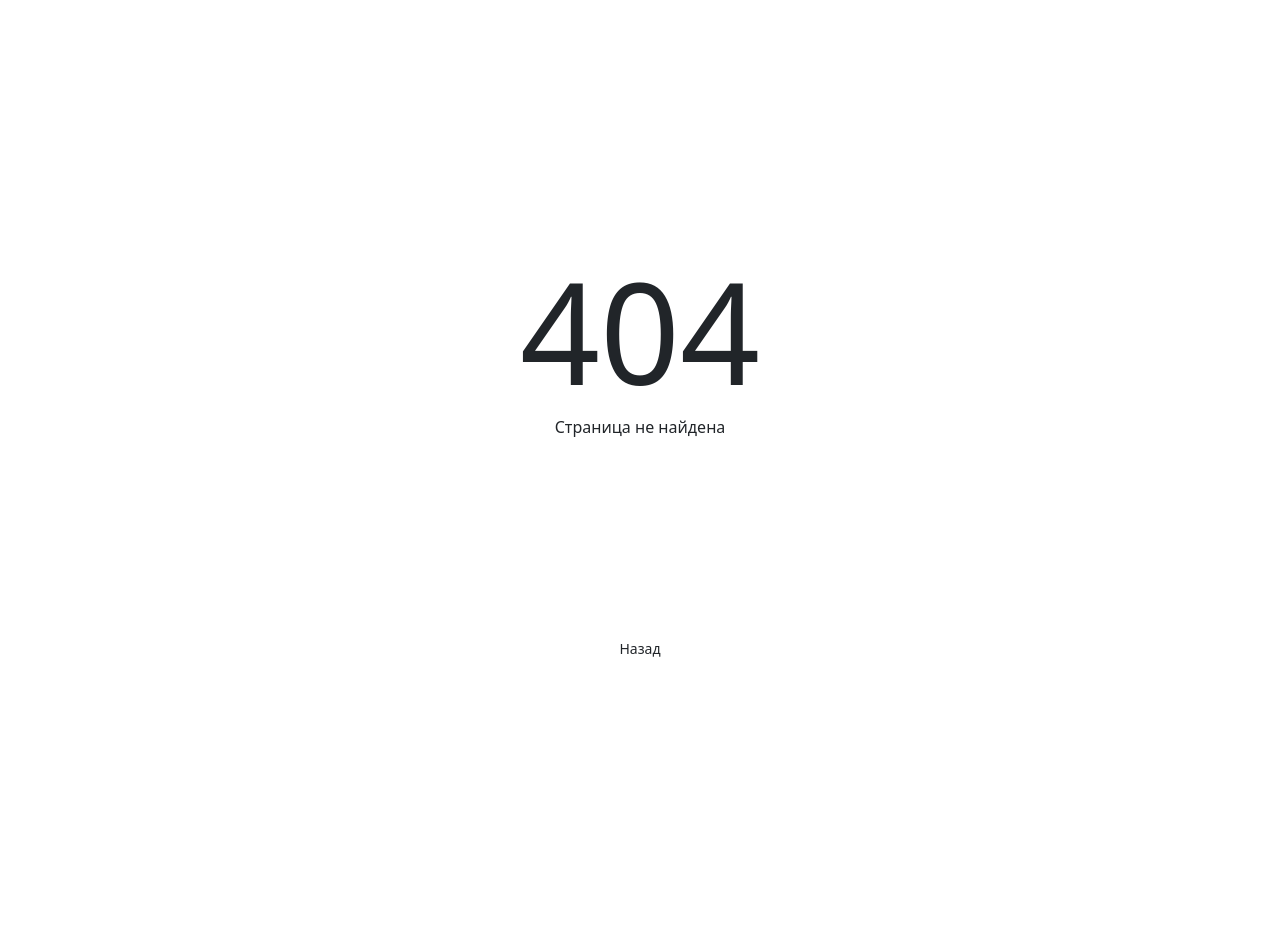
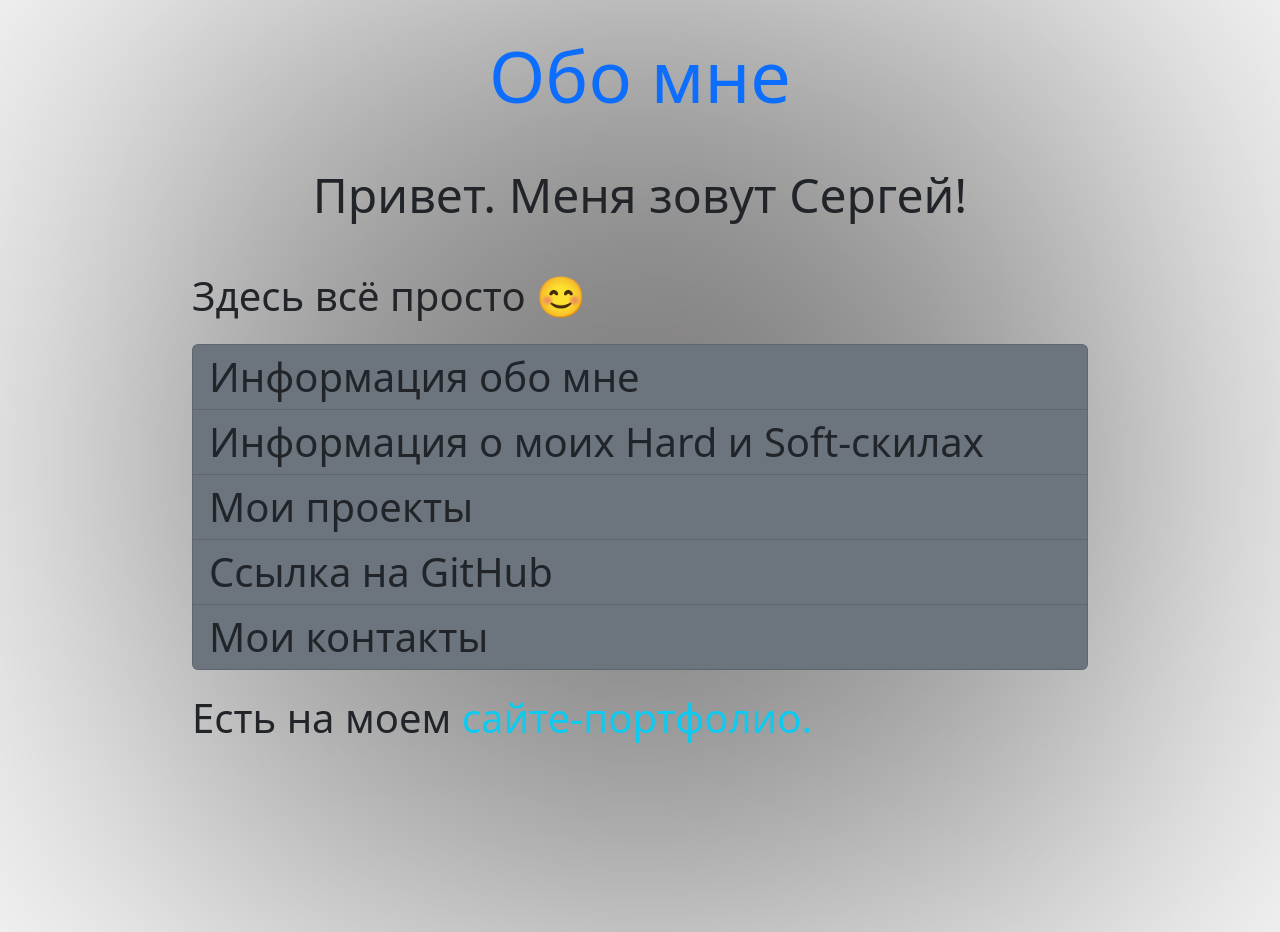
Before and after one commit to SergeyKazarinov/user-posts, a React (Vite) app: page /users/1 in a window 1280 px wide. Before the commit this address had no page. Before the commit the page ends 800 px from the top, so only its background shows below. Built offline with nearby package versions, Linux system fonts and the light colour scheme.

Commit message:
feat(userId): add route for the user-id

```diff
--- a/src/app/app-router.tsx
+++ b/src/app/app-router.tsx
@@ -6,6 +6,7 @@ import Layout from './layouts/baseLayout';
 const MainPage = lazy(() => import('pages/main-page'));
 const PageNotFound = lazy(() => import('pages/page-note-found'));
 const AboutMePage = lazy(() => import('pages/about-me-page'));
+const UserId = lazy(() => import('widgets/user-id'));
 
 const AppRouter: FC = () => (
   <Suspense fallback={<Loader />}>
@@ -14,6 +15,7 @@ const AppRouter: FC = () => (
         <Route path="/" element={<MainPage />} />
         <Route path="/about-me" element={<AboutMePage />} />
       </Route>
+      <Route path='/users/:userId' element={<UserId />} />
       <Route path='*' element={<PageNotFound />} />
     </Routes>
   </Suspense>
--- a/src/shared/ui/post/index.tsx
+++ b/src/shared/ui/post/index.tsx
@@ -2,6 +2,7 @@ import { FC } from 'react';
 import {
   Card, Col, Container, Image, Row,
 } from 'react-bootstrap';
+import { Link } from 'react-router-dom';
 import { IPost } from 'types/post';
 
 interface PostProps {
@@ -14,7 +15,9 @@ const Post: FC<PostProps> = ({ item, commentButton }) => (
     <Card className='mt-4'>
       <Row>
         <Col md={1} xs={1}>
-          <Image src='../../../public/placeholder.jpg' className='w-100' roundedCircle />
+          <Link to={'/users/1'}>
+            <Image src='../../../public/placeholder.jpg' className='w-100' roundedCircle />
+          </Link>
         </Col>
         <Col>
           <Card.Title>{item.title}</Card.Title>
--- /dev/null
+++ b/src/widgets/user-id/index.tsx
@@ -0,0 +1,17 @@
+import { FC } from 'react';
+import { useParams } from 'react-router-dom';
+import { AboutMe } from 'widgets';
+
+interface UserIdProps {
+
+}
+
+const UserId: FC<UserIdProps> = () => {
+  const param = useParams();
+  console.log(param);
+  return (
+    <AboutMe />
+  );
+};
+
+export default UserId;
```
